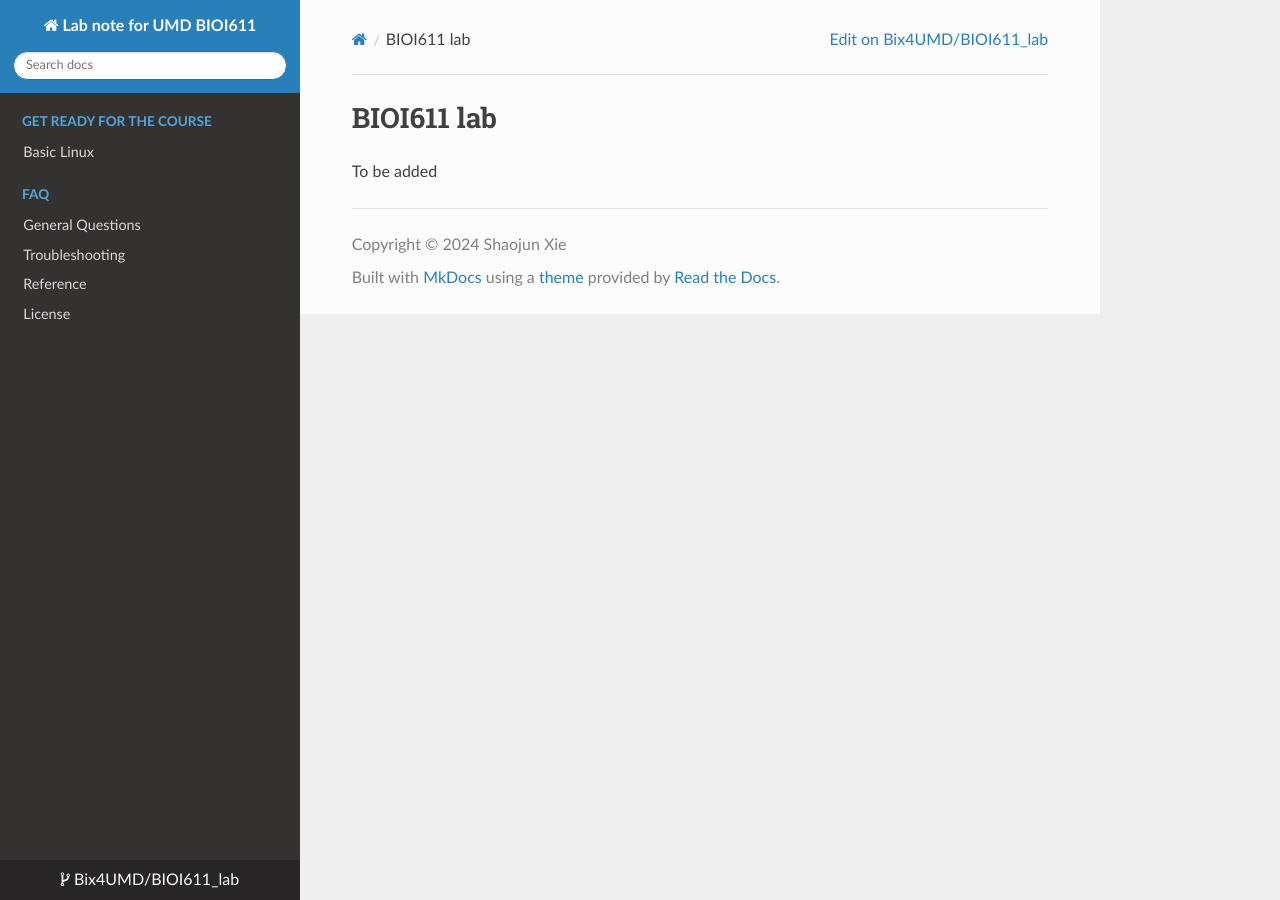
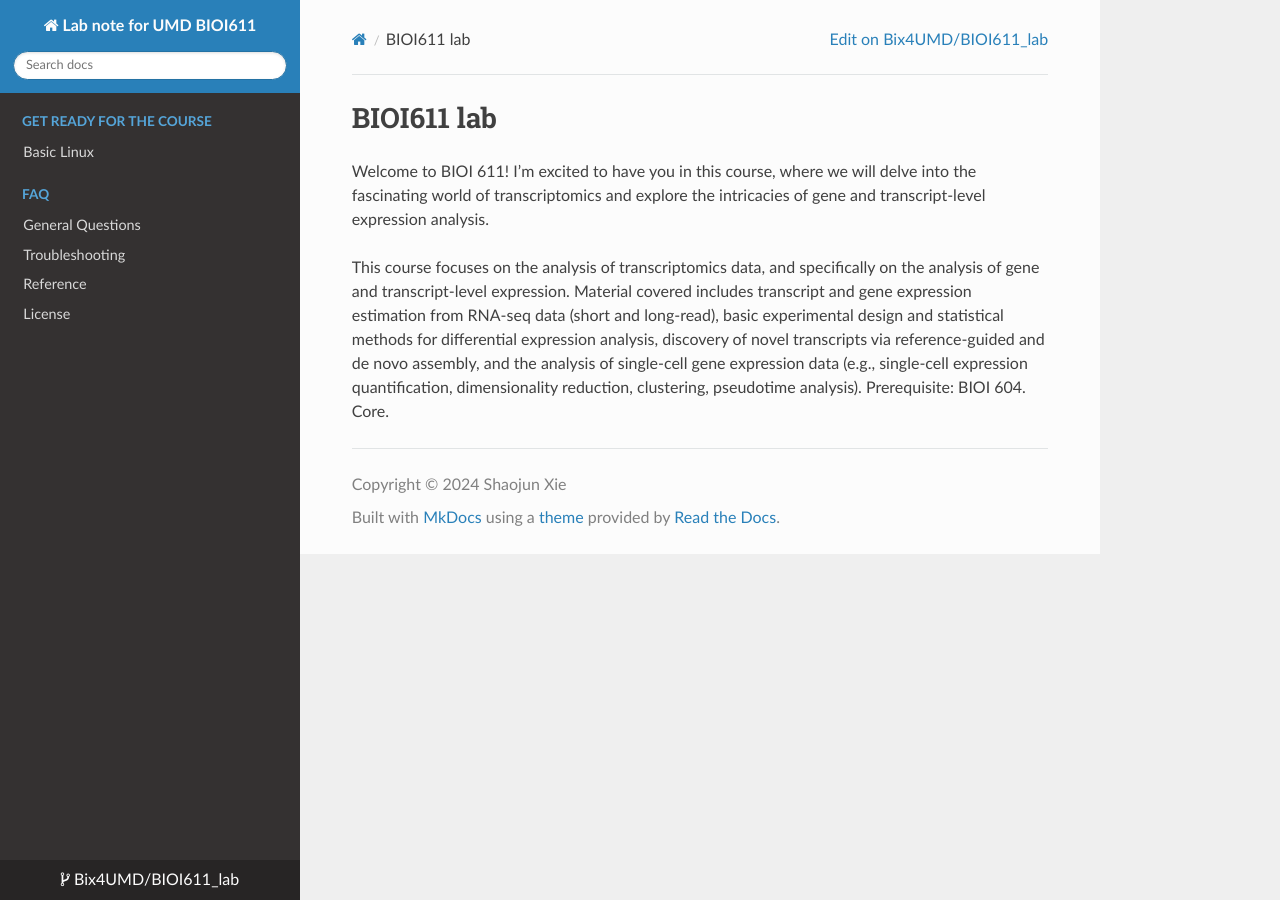
Before and after one commit to Bix4UMD/BIOI611_lab, an MkDocs documentation site: the page built from docs/index.md, in a window 1280 px wide. Built offline with MkDocs 1.6.1, drawn with Linux system fonts in a browser that asks for light colours; nearby versions of some CDN libraries.

Commit message:
Update index.md

```diff
--- a/docs/index.md
+++ b/docs/index.md
@@ -1,3 +1,5 @@
 # BIOI611 lab
 
-To be added
+Welcome to BIOI 611! I’m excited to have you in this course, where we will delve into the fascinating world of transcriptomics and explore the intricacies of gene and transcript-level expression analysis.
+
+This course focuses on the analysis of transcriptomics data, and specifically on the analysis of gene and transcript-level expression. Material covered includes transcript and gene expression estimation from RNA-seq data (short and long-read), basic experimental design and statistical methods for differential expression analysis, discovery of novel transcripts via reference-guided and de novo assembly, and the analysis of single-cell gene expression data (e.g., single-cell expression quantification, dimensionality reduction, clustering, pseudotime analysis). Prerequisite: BIOI 604. Core.
```
